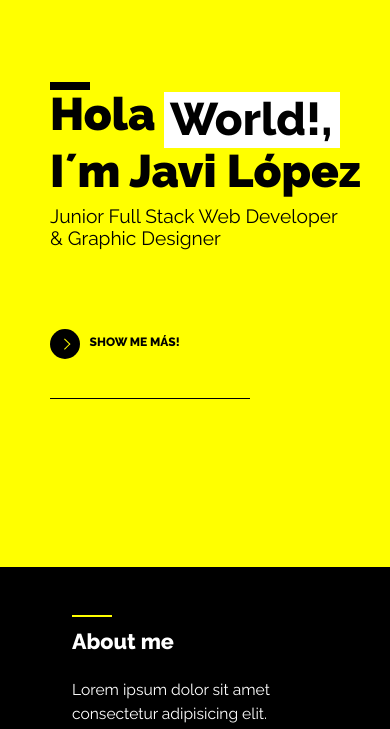
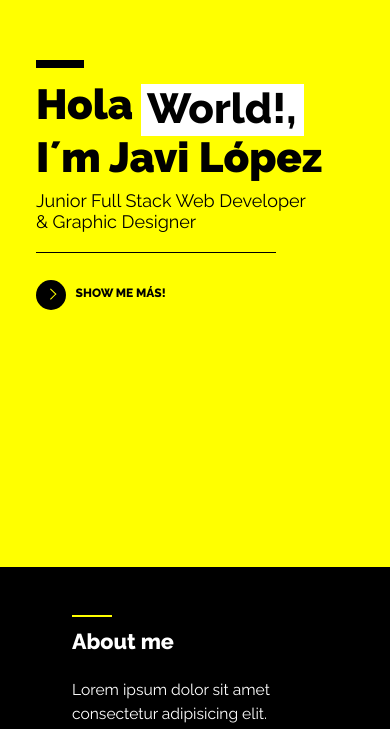
Before and after one commit to JaviPitino/portfolio-react, a React (Create React App) app: page / in a window 390 px wide. Shown: the part 108-837 px from the top of the page. Built offline with nearby package versions, Linux system fonts and the light colour scheme.

Commit message:
ultimos retoques responsive

```diff
--- a/src/App.css
+++ b/src/App.css
@@ -387,7 +387,7 @@ body {
   display: flex;
   justify-content: flex-start;
   flex-direction: column;
-  padding: 200px 0px 0px 50px;
+  padding: 18em 1em 1em 4em;
 }
 
 #hola h1 {
@@ -425,16 +425,52 @@ body {
 /* ......../ media query /.......... */
 
 @media (max-width: 768px) {
-  #about {
+  #hola {
+    display: flex;
+    justify-content: flex-start;
+    flex-direction: column;
+    padding: 12em 0em 0em 4em;
+  }
+  .rectangle {
+    top: 10em;
+    left: 4em;
+    width: 5em;
+    height: 0.9em;
     background-color: black;
   }
 
-  .rectangle {
+  #hola h1 {
+    font-size: 4em;
+  }
+
+  #hola h4 {
+    font-size: 1.6em;
+    font-weight: 400;
+  }
+
+  .line {
     position: absolute;
-    top: 180px;
-    left: 50px;
-    width: 60px;
-    height: 10px;
+    width: 20em;
+    height: 1px;
+    top: 26em;
+    left: 4em;
+    background-color: black;
+    animation-name: linescale;
+    animation-duration: 2s;
+  }
+
+  .soft-skills {
+    margin-top: 30px;
+    width: 22em;
+    max-width: 23em;
+  }
+
+  button.learn-more {
+    margin-top: 4em;
+    margin-left: 3em;
+  }
+
+  #about {
     background-color: black;
   }
 
@@ -694,31 +730,52 @@ h1 {
     font-size: 75%;
   }
 
+  #hola {
+    display: flex;
+    justify-content: flex-start;
+    flex-direction: column;
+    padding: 16em 0em 0em 3em;
+  }
+  .rectangle {
+    top: 14em;
+    left: 3em;
+    width: 4em;
+    height: 0.7em;
+    background-color: black;
+  }
+
+  #hola h1 {
+    font-size: 3.5em;
+  }
+
+  #hola h4 {
+    font-size: 1.5em;
+    font-weight: 400;
+  }
+  .line {
+    position: absolute;
+    width: 20em;
+    height: 1px;
+    top: 30em;
+    left: 3em;
+    background-color: black;
+    animation-name: linescale;
+    animation-duration: 2s;
+  }
+
+  button.learn-more {
+    margin-top: 4em;
+    margin-left: 3em;
+  }
+
   #about {
     background-color: black;
   }
 
-  .rectangle {
-    top: 190px !important;
-  }
-
-  .line {
-    position: absolute;
-    width: 200px;
-    height: 1px;
-    top: 60vh;
-    left: 50px;
-    background-color: black;
-    /* transform: scaleX(5);
-    transition-duration: 1s; */
-    animation-name: linescale;
-    animation-duration: 2s;
-  }
-
   .soft-skills {
     margin-top: 30px;
-    width: 23em;
-    max-width: 23em;
+    width: 22em;
+    max-width: 22em;
   }
 
   .container-about {
@@ -765,15 +822,6 @@ h1 {
     font-weight: 500;
   }
 
-  .rectangle {
-    position: absolute;
-    top: 230px;
-    left: 50px;
-    width: 40px;
-    height: 8px;
-    background-color: black;
-  }
-
   #text {
     color: black;
     white-space: nowrap;
@@ -807,7 +855,7 @@ h1 {
     padding: 0;
     display: flex;
     flex-wrap: wrap;
-    justify-content: flex-start;
+    justify-content: center;
     width: 90%;
   }
 
@@ -834,20 +882,65 @@ h1 {
   .container-cv {
     margin: 8rem 0rem 0rem 6rem;
   }
+
   .icon-skill {
     justify-content: space-evenly;
     font-size: 3em;
     color: black;
-    padding: 0 .5em .5em 0;
+    padding: 0 0.5em 0.5em 0;
+  }
+
+  .hard-skills {
+    margin: 0rem 0rem 2rem 6rem;
   }
 }
 
 /* ------ media queries ------ */
 
 @media (min-width: 769px) and (max-width: 2200px) {
+
+  #hola {
+    display: flex;
+    justify-content: flex-start;
+    flex-direction: column;
+    padding: 13em 0em 0em 3em;
+  }
+  .rectangle {
+    top: 12em;
+    left: 3em;
+    width: 5em;
+    height: 1em;
+    background-color: black;
+  }
+
+  #hola h1 {
+    font-size: 6em;
+  }
+
+  #hola h4 {
+    font-size: 2.2em;
+    font-weight: 400;
+  }
+  .line {
+    position: absolute;
+    width: 20em;
+    height: 1px;
+    top: 33em;
+    left: 3em;
+    background-color: black;
+    animation-name: linescale;
+    animation-duration: 2s;
+  }
+
+  button.learn-more {
+    margin-top: 5em;
+    margin-left: 3em;
+  }
+
   #about {
     background-color: black;
   }
+
   #home {
     background-color: yellow;
     width: 100%;
@@ -862,6 +955,11 @@ h1 {
     background: yellow;
   }
 
+  .soft-skills {
+    margin-top: 30px;
+    width: 25em;
+    max-width: 27em;
+  }
   .img-container img {
     width: 25em;
     max-width: 30em;
@@ -884,4 +982,86 @@ h1 {
   .showcase-area {
     height: 50vmax;
   }
+  #home {
+    background-color: yellow;
+    width: 100%;
+    height: 90vh;
+  }
+
+  #hola {
+    display: flex;
+    justify-content: flex-start;
+    flex-direction: column;
+    padding: 3em 0em 0em 3em;
+  }
+  .rectangle {
+    top: 2em;
+    left: 3em;
+    width: 4em;
+    height: 0.7em;
+    background-color: black;
+  }
+
+  #hola h1 {
+    font-size: 3em;
+  }
+
+  #hola h4 {
+    font-size: 1.1em;
+    font-weight: 400;
+  }
+  .line {
+    position: absolute;
+    width: 200px;
+    height: 1px;
+    top: 15em;
+    left: 3em;
+    background-color: black;
+    animation-name: linescale;
+    animation-duration: 2s;
+  }
 }
+
+@media (orientation: landscape) and (min-height: 501px) and (max-height: 900px) {
+  .showcase-area {
+    height: 50vmax;
+  }
+  #home {
+    background-color: yellow;
+    width: 100%;
+    height: 90vh;
+  }
+
+  #hola {
+    display: flex;
+    justify-content: flex-start;
+    flex-direction: column;
+    padding: 13em 0em 0em 3em;
+  }
+  .rectangle {
+    top: 12em;
+    left: 3em;
+    width: 5.8em;
+    height: 0.9em;
+    background-color: black;
+  }
+
+  #hola h1 {
+    font-size: 6em;
+  }
+
+  #hola h4 {
+    font-size: 2.6em;
+    font-weight: 400;
+  }
+  .line {
+    position: absolute;
+    width: 20em;
+    height: 1px;
+    top: 35em;
+    left: 3em;
+    background-color: black;
+    animation-name: linescale;
+    animation-duration: 2s;
+  }
+}
--- a/src/index.css
+++ b/src/index.css
@@ -11,12 +11,12 @@ button {
   padding: 0;
   font-size: inherit;
   font-family: inherit;
-  width: 350px
+  width: 50em;
  }
 
  button.learn-more {
-  margin-top: 80px;
-  margin-left: 50px;
+  margin-top: 12em;
+  margin-left: 4em;
   width: 10.4rem;
   height: auto;
  }
```
